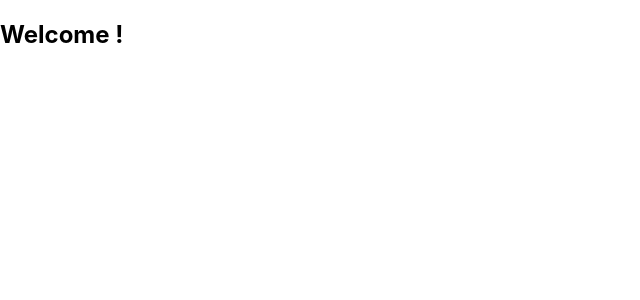
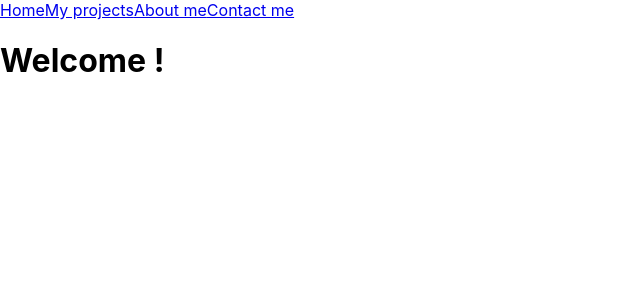
Before and after one commit to Sancxo/portfolio, a React (Create React App) app: page / in a window 1280 px wide. Shown: the top 300 px of the page, without its empty margins (0-640 px from the left). Built offline with nearby package versions, Linux system fonts and the light colour scheme.

Commit message:
Links + 404 page

```diff
--- a/src/Components/About/index.tsx
+++ b/src/Components/About/index.tsx
@@ -2,7 +2,7 @@ import './about.css';
 
 function About() {
     return (
-        <h2>About Me</h2>
+        <h1>About Me</h1>
     );
 };
 
--- /dev/null
+++ b/src/Components/Error/index.tsx
@@ -0,0 +1,10 @@
+function Error() {
+    return (
+        <div>
+            <h1>404 Error</h1>
+            <p>The page you're looking for does'nt exists</p>
+        </div>
+    )
+}
+
+export default Error;
--- a/src/Components/Home/index.tsx
+++ b/src/Components/Home/index.tsx
@@ -2,7 +2,7 @@ import './home.css';
 
 function App() {
   return (
-   <h2>Welcome !</h2>
+   <h1>Welcome !</h1>
   );
 }
 
--- a/src/Components/Layout/Header/index.tsx
+++ b/src/Components/Layout/Header/index.tsx
@@ -1,7 +1,15 @@
 import './header.css';
+import { Link } from "react-router-dom";
 
 function Header() {
-    return null
+    return (
+        <nav>
+            <Link to='/'>Home</Link>
+            <Link to='/projects'>My projects</Link>
+            <Link to='/about'>About me</Link>
+            <Link to='/contact'>Contact me</Link>
+        </nav>
+    )
 }
 
 export default Header;
--- a/src/Components/Projects/index.tsx
+++ b/src/Components/Projects/index.tsx
@@ -2,7 +2,7 @@ import './projects.css';
 
 function Projects() {
     return (
-        <h2>My Projects</h2>
+        <h1>My Projects</h1>
     );
 };
 
--- a/src/index.tsx
+++ b/src/index.tsx
@@ -11,28 +11,30 @@ import About from "./Components/About";
 import Contact from "./Components/Contact";
 import Header from './Components/Layout/Header';
 import Footer from './Components/Layout/Footer';
+import Error from './Components/Error';
 
 ReactDOM.render(
   <React.StrictMode>
      <div className="App">
-      <header className="header">
+        <Router>
+          <header>
             <Header />
           </header>
 
           <main>
-        <Router>
             <Routes>
               <Route path="/" element={<Home />} />
               <Route path="/projects" element={<Projects />} />
               <Route path="/about" element={<About />} />
               <Route path="/contact" element={<Contact />} />
+              <Route path="*" element={<Error />} />
             </Routes>
-        </Router>
           </main>
 
           <footer>
             <Footer />
           </footer>
+        </Router>
     </div>
   </React.StrictMode>,
   document.getElementById('root')
```
Lines whose indentation alone changed are shown as unchanged.
